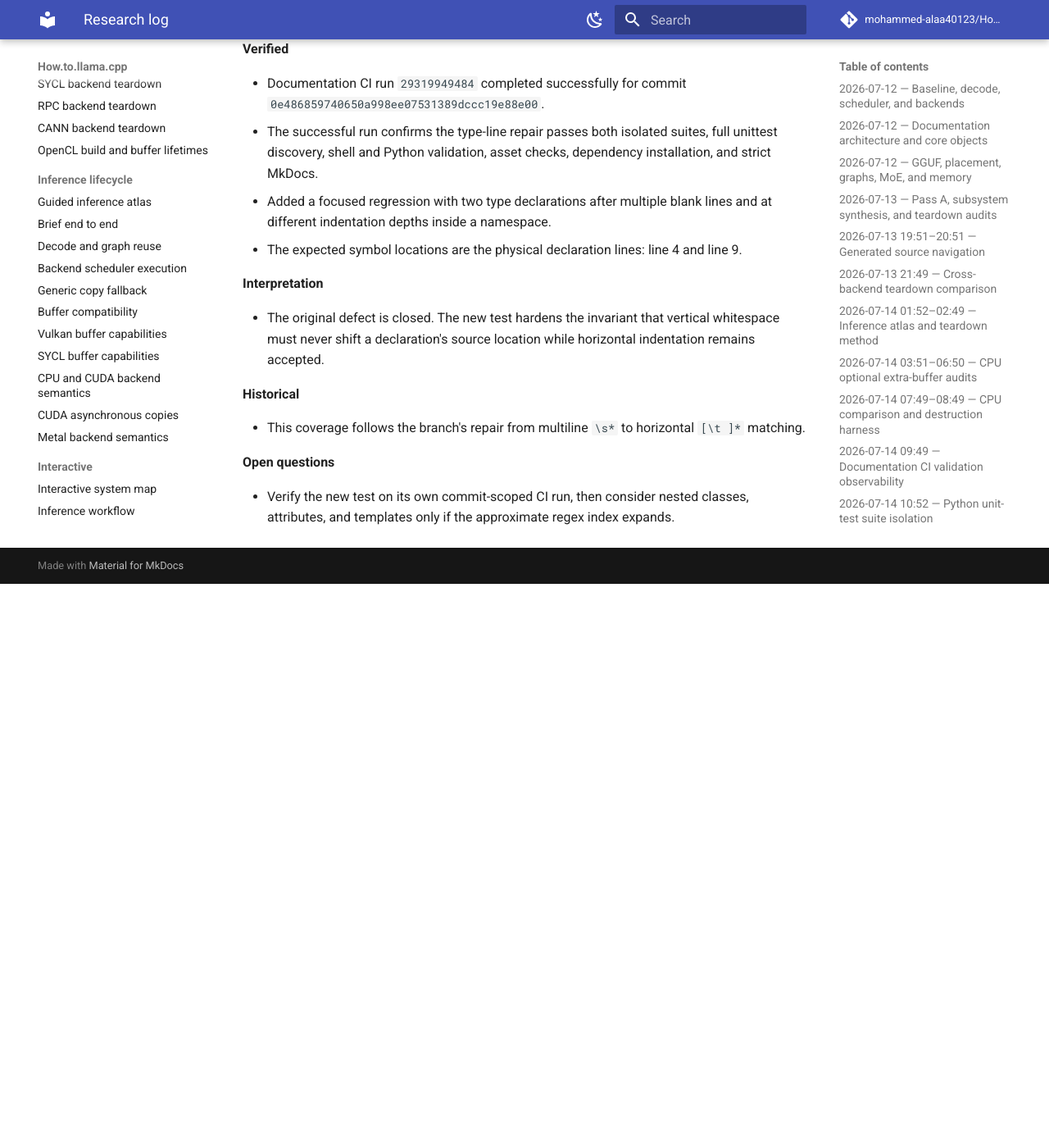
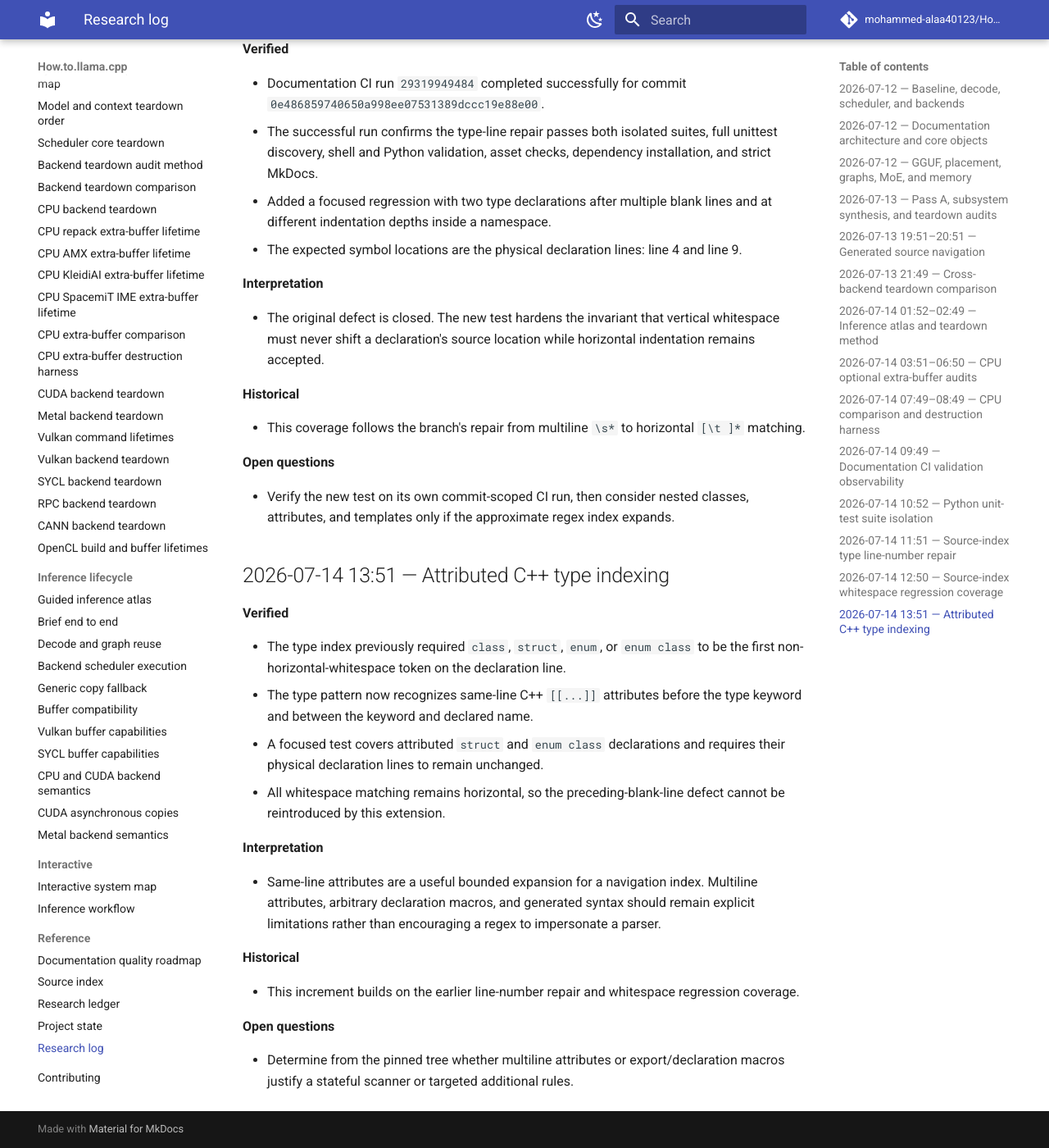
Before and after one commit to mohammed-alaa40123/How.to.llama.cpp, an MkDocs documentation site: the page built from docs/reference/research-log.md, in a window 1280 px wide and 1400 px high, scrolled down 6621 px. Shown: the whole window at 82% size. Built offline with MkDocs 1.6.1 and Material for MkDocs 9.7.7, drawn with Linux system fonts in a browser that asks for light colours; comment, search, counter and statistics services are not loaded; before the commit the page ends 7333 px from its top, so only the background shows below that.

Commit message:
docs: log attributed type indexing

```diff
--- a/docs/reference/research-log.md
+++ b/docs/reference/research-log.md
@@ -207,3 +207,24 @@
 **Open questions**
 
 - Verify the new test on its own commit-scoped CI run, then consider nested classes, attributes, and templates only if the approximate regex index expands.
+
+## 2026-07-14 13:51 — Attributed C++ type indexing
+
+**Verified**
+
+- The type index previously required `class`, `struct`, `enum`, or `enum class` to be the first non-horizontal-whitespace token on the declaration line.
+- The type pattern now recognizes same-line C++ `[[...]]` attributes before the type keyword and between the keyword and declared name.
+- A focused test covers attributed `struct` and `enum class` declarations and requires their physical declaration lines to remain unchanged.
+- All whitespace matching remains horizontal, so the preceding-blank-line defect cannot be reintroduced by this extension.
+
+**Interpretation**
+
+- Same-line attributes are a useful bounded expansion for a navigation index. Multiline attributes, arbitrary declaration macros, and generated syntax should remain explicit limitations rather than encouraging a regex to impersonate a parser.
+
+**Historical**
+
+- This increment builds on the earlier line-number repair and whitespace regression coverage.
+
+**Open questions**
+
+- Determine from the pinned tree whether multiline attributes or export/declaration macros justify a stateful scanner or targeted additional rules.
```
